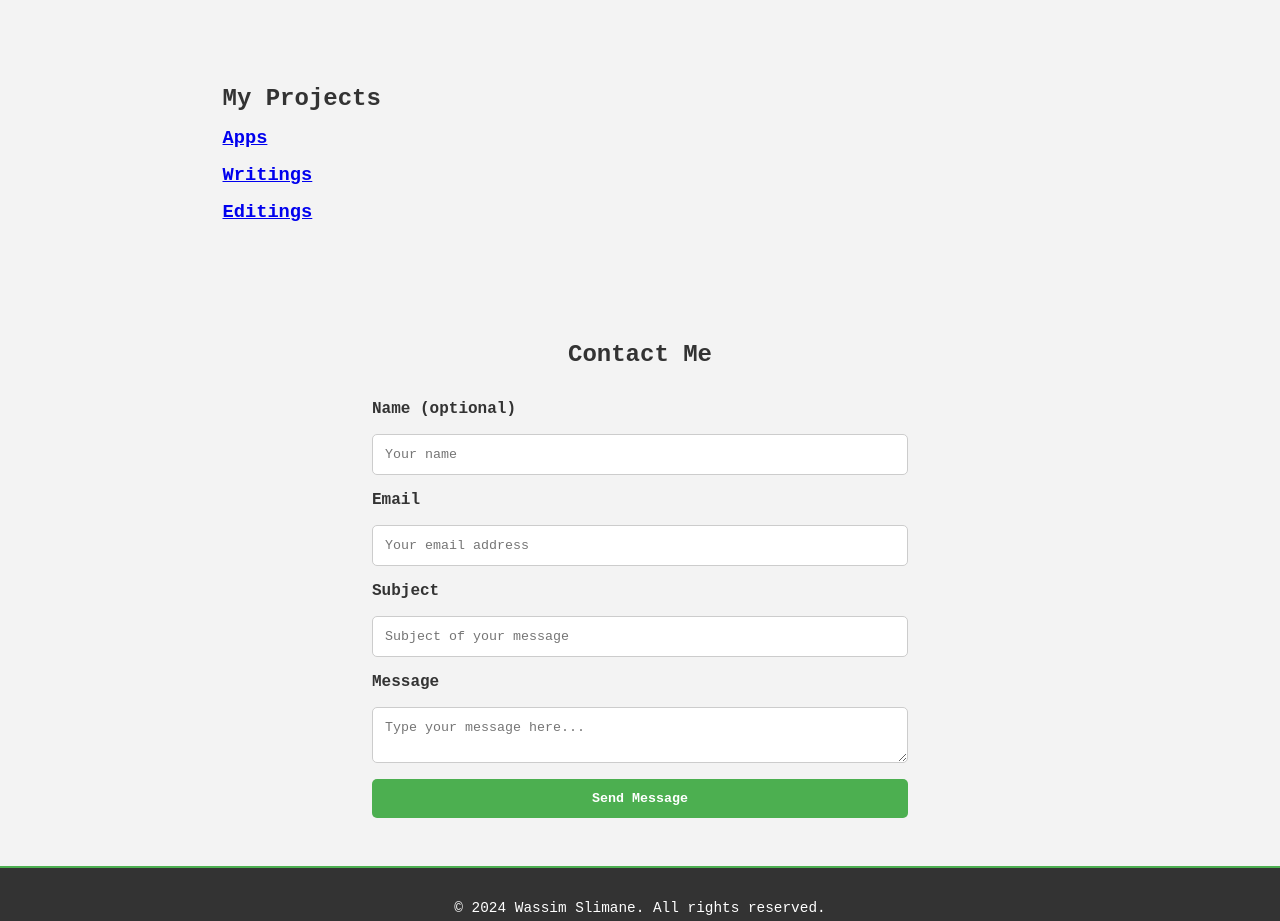
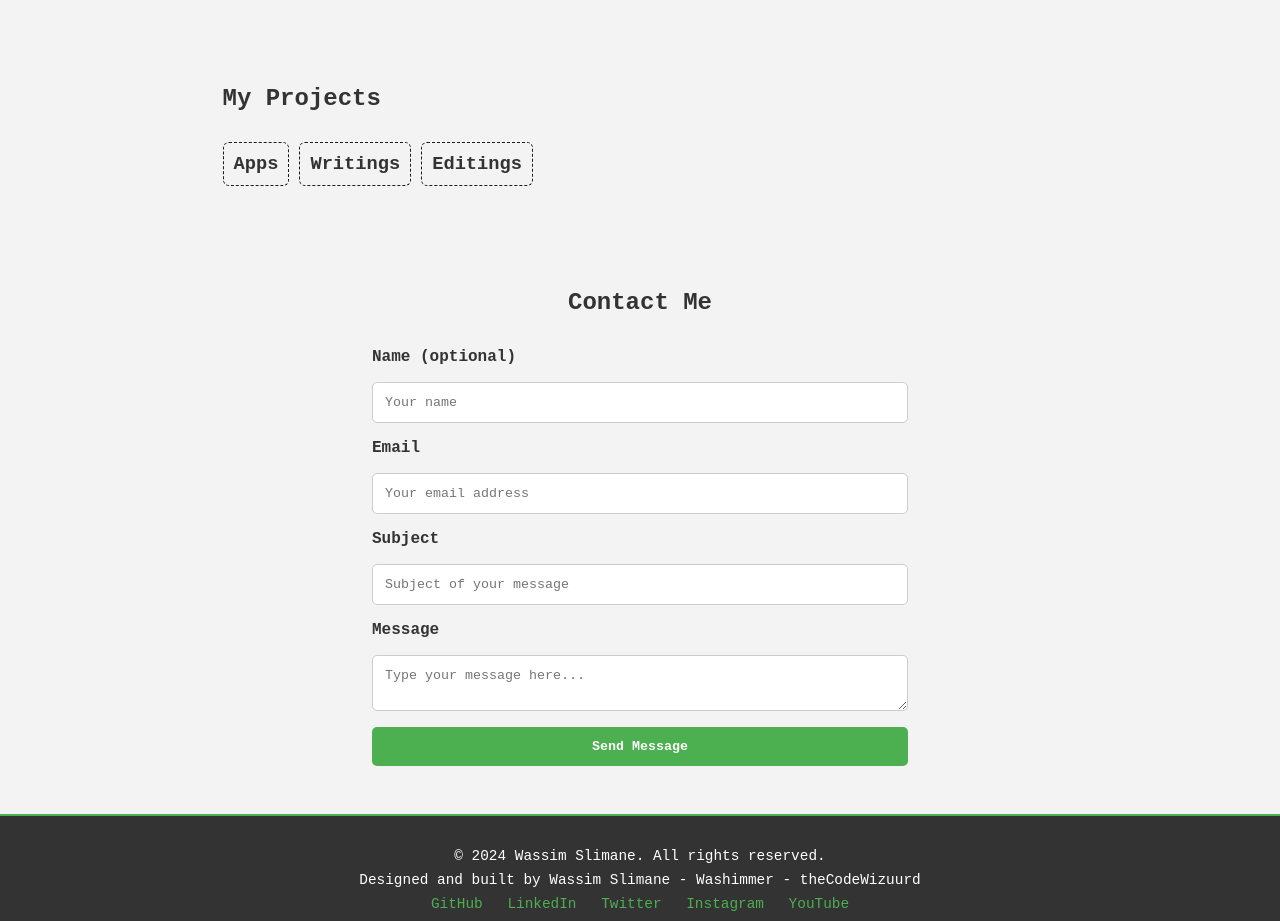
Before and after one commit to wassim-slimane/Portfolio, a website: page index.html in a window 1280 px wide. Shown: the part 2000-2921 px from the top of the page. Drawn offline with nearby package versions, Linux system fonts and the light colour scheme.

Commit message:
redifining My projects section

```diff
--- a/index.html
+++ b/index.html
@@ -173,6 +173,7 @@
         <!-- Projects Section -->
         <section id="projects">
             <h2>My Projects</h2>
+            <div class="projects-wrapper">
                 <div class="project-category">
                     <a href="./my-projects/apps.html"><h3>Apps</h3></a>
                 </div>
@@ -181,6 +182,7 @@
                 </div>
                 <div class="project-category">
                     <a href="./my-projects/editings.html"><h3>Editings</h3></a>
+                </div>
             </div>
         </section>
 
--- a/style.scss
+++ b/style.scss
@@ -295,10 +295,29 @@ section {
 }
 
 #projects {
-    .project-category {
-        margin: 15px 0;
-        h3 {
-            margin-bottom: 10px;
+    .projects-wrapper {
+        display: flex;
+        .project-category {
+            margin: 15px 10px 0 0;
+            border: 1px dashed $dark-bg;
+            border-radius: 6px;
+            padding: 10px;
+
+            a {
+                text-decoration: none;
+                color: $primary-color;
+
+
+            }
+        }
+        .project-category:hover {
+            box-shadow: 0 0.5em 0.5em -0.4em var(--hover);
+            transform: translateY(-0.25em);
+
+            a {
+                color: $secondary-color;
+                box-shadow: inset 0 -3.25em 0 0 var(--hover);
+            }
         }
 
     }
```
Also changed, not shown: style.css, 1 other file. Lines whose indentation alone changed are shown as unchanged.
